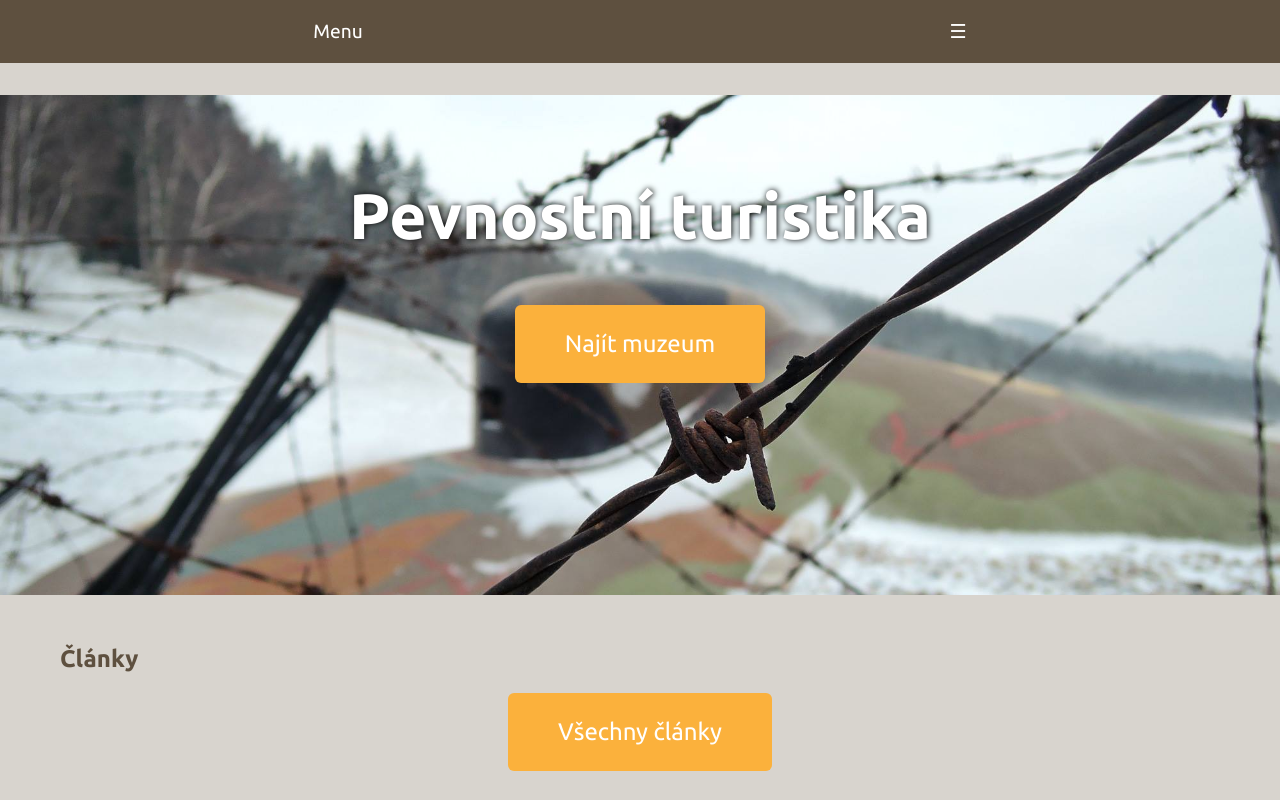
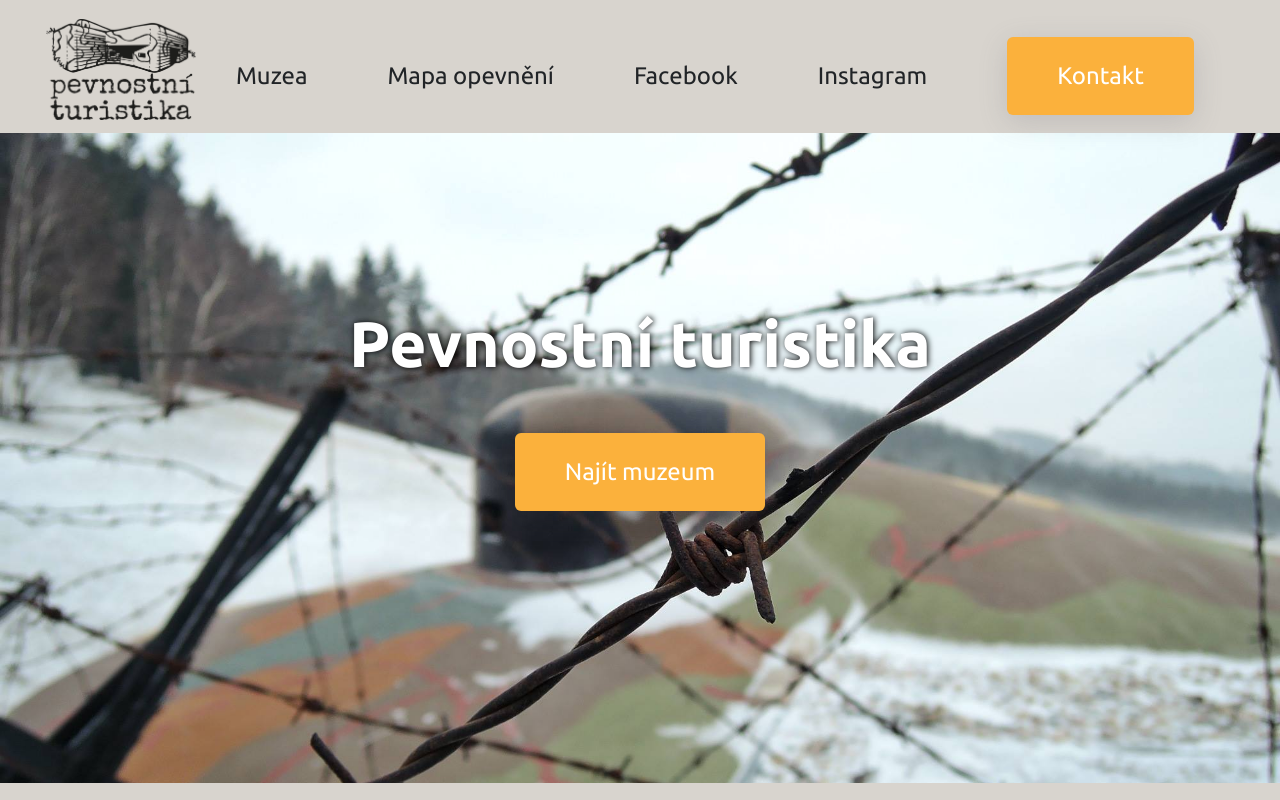
Before and after one commit to vendulabezakova/pevnostni-turistika, an Eleventy site: page index.html in a window 1280 px wide. Shown: the top 800 px of the page. Built offline with nearby package versions, Linux system fonts and the light colour scheme; Eleventy itself is replaced by a stand-in of ours; files that its build step writes are made by us from their sources.

Commit message:
doladění menu, logo do menu

```diff
--- a/_includes/header-footer.njk
+++ b/_includes/header-footer.njk
@@ -17,25 +17,27 @@
         <nav>
             <label for="touch"><span>Menu</span></label>
                 <input type="checkbox" id="touch">
+
                     <ul class="dropdown">
+                    <a href="/"><img src="/images/ropik-logo-hotovo.png" class="logo"></a>
                     <li>
-                        <a href="#strenghts">strenghts</a>
+                        <a href="/muzea-opevneni">Muzea</a>
                     </li>
                     <li>
-                        <a href="#skills">skills</a>
+                        <a href="/mapa-opevneni">Mapa opevnění</a>
                     </li>
                     <li>
-                        <a href="#experiences">experiences</a>
+                        <a href="#">Facebook</a>
                     </li>
                     <li>
-                        <a href="#certificates">certificates</a>
+                        <a href="#">Instagram</a>
                     </li>
                     <li>
-                        <a href="#contact" class="button">contact</a>
+                        <a href="#" class="button">Kontakt</a>
                     </li>
                     </ul>
             </nav>
-    </header>
+            </header>
 
     <main>
         {{ content | safe }}
--- a/scss/_button.scss
+++ b/scss/_button.scss
@@ -13,6 +13,7 @@ a.button__submit, a.button {
     border-radius: 6px;
     color: white;
     margin: auto;
+    box-shadow: rgba(100, 100, 111, 0.2) 0px 7px 29px 0px;
   }
 
   a.button:active, a.button__submit:active {
--- a/scss/_hero.scss
+++ b/scss/_hero.scss
@@ -4,8 +4,8 @@
     background-position: center;
     background-repeat: no-repeat;
     background-size: cover;
-    position: relative;
     margin: 0;
+    padding-top: 120px;
 }
 
 .hero-text h1 {
--- a/scss/_nav.scss
+++ b/scss/_nav.scss
@@ -1,17 +1,30 @@
 @use "colors";
 
-nav li {
-    list-style-type: none;
+@media screen and (max-width: 799px) {
+
+    .logo {
+        display: none;
     }
 
-nav a {
+    header ul {
+      list-style-type: none;
+      margin: 0;
+      display: block;
+    }
+
+    header li {
+      padding: 10px 30px;
+      font-size: 21px;
+    }
+
+    header li a {
         text-decoration: none;
         color: colors.$color-paragraph;
       }
 
     span {
       padding: 20px;
-    background : colors.$color-primary;
+      background : #414833;
       color : white;
       font-size : 1.2em;
       cursor : pointer;
@@ -20,16 +33,17 @@ span {
     }
 
     span::after {
-    content: "☰";
+      float: right;
+      right: 10%;
+      content: "+";
     }
 
     .dropdown {
       clear:both;
-    width:100%;
       height:0px;
       overflow: hidden;
       text-align: center;
-    transition: height ease;
+      transition: height .4s ease;
     }
 
     span, #touch {
@@ -40,9 +54,49 @@ span {
         padding : 10px;
     }
 
-  #touch {position: absolute; opacity: 0; height: 0px;}
-  #touch:checked + .dropdown {height: 100%;}
+    #touch {
+        position: absolute;
+        opacity: 0;
+        height: 0px;
+    }
+    #touch:checked + .dropdown {
+        height: 300px;}
+    }
 
 @media screen and (min-width: 800px) {
 
+.logo {
+    width: 150px;
+    padding-bottom: 10px;
 }
+
+  header {
+    top:0%;
+    width: 100%;
+    background-color: transparent;
+  }
+
+  header ul {
+    list-style-type: none;
+    margin: 0;
+    padding: 0;
+    display: flex;
+    justify-content: center;
+    align-items: center;
+  }
+
+  header li {
+    padding: 10px 40px;
+    font-size: 24px;
+  }
+
+  header li a {
+    text-decoration: none;
+    color: colors.$color-paragraph;
+  }
+
+  /*hidden mobile menu on desktop*/
+  span, #touch {
+    visibility: hidden;
+  }
+}
--- a/scss/_typo.scss
+++ b/scss/_typo.scss
@@ -1,7 +1,5 @@
 @use "colors";
 
-html { box-sizing: border-box; }
-*, ::before, ::after { box-sizing: inherit; }
 
 
 h1, h2, h3 {
```
Also changed, not shown: css/style.css, 8 other files. Lines whose indentation alone changed are shown as unchanged.
